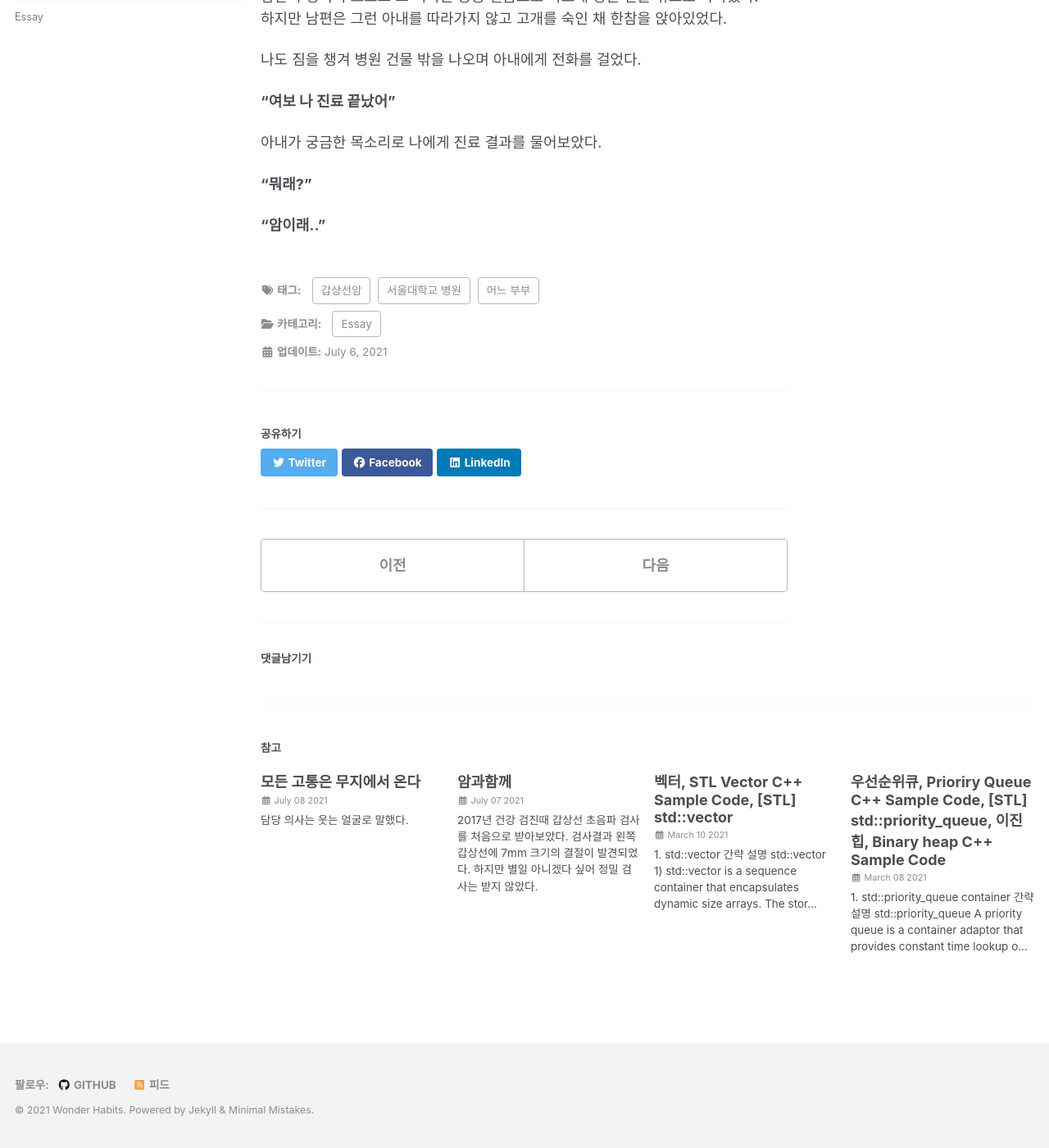
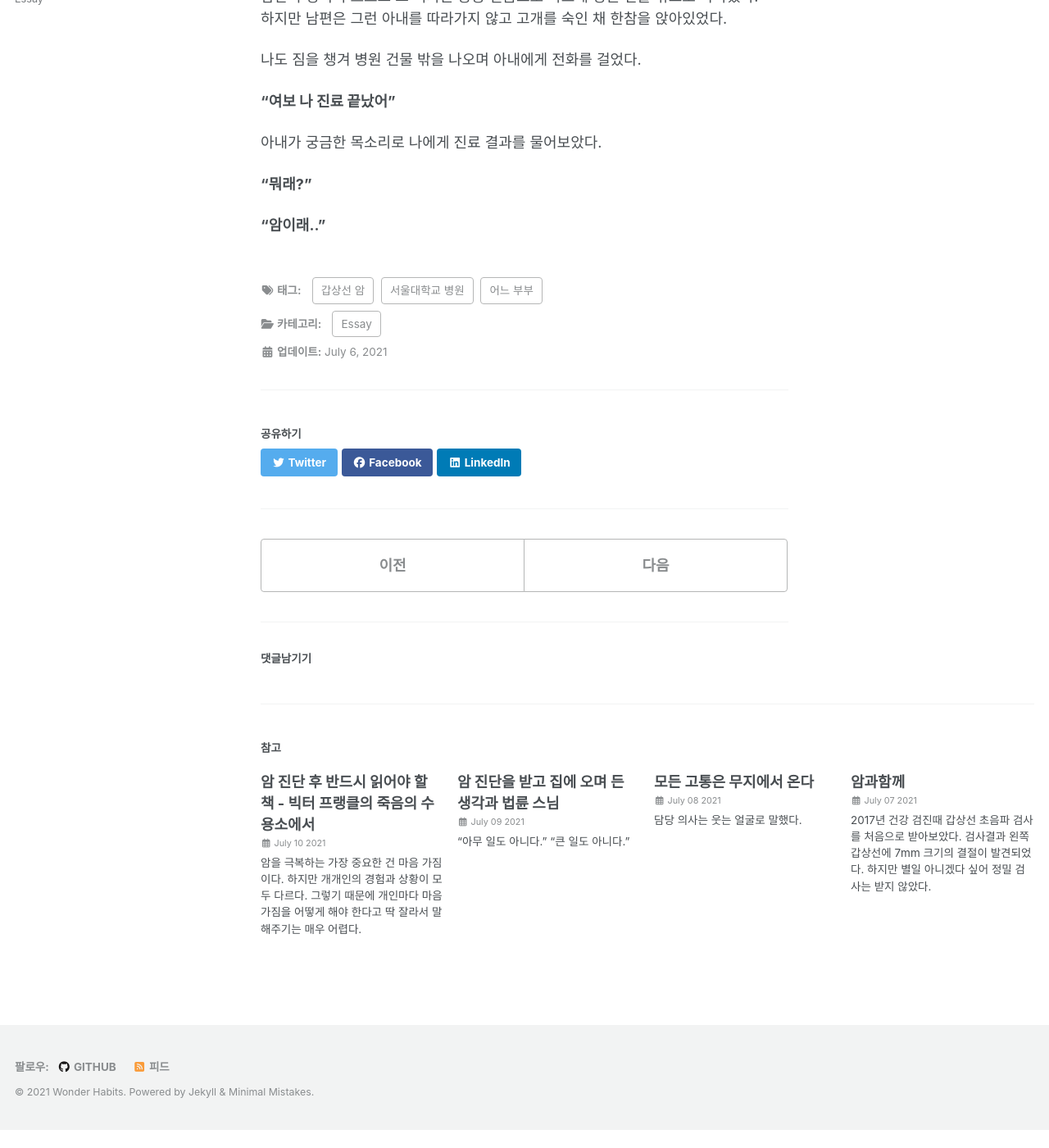
Before and after one commit to WonderHabits/wonderhabits.github.io, a Jekyll site: the page built from _posts/2021-07-06-1_cancer.md, in a window 1280 px wide and 1400 px high, scrolled down 902 px. Shown: the whole window at 82% size. Built offline with Jekyll 4.4.1, drawn with Linux system fonts in a browser that asks for light colours; cached includes are drawn as plain includes; nearby versions of some CDN libraries; comment, search, counter and statistics services are not loaded; after the commit the page ends 2280 px from its top, so only the background shows below that.

Commit message:
add post

```diff
--- a/_posts/2021-07-06-1_cancer.md
+++ b/_posts/2021-07-06-1_cancer.md
@@ -5,7 +5,7 @@ header:
 categories:
   - Essay
 tags:
-  - 갑상선암
+  - 갑상선 암
   - 어느 부부
   - 서울대학교 병원
 toc: true
--- /dev/null
+++ b/_posts/2021-07-09-4_pomnyun.md
@@ -0,0 +1,41 @@
+---
+title: "암 진단을 받고 집에 오며 든 생각과 법륜 스님"
+header:
+  # image: /assets/images/koin.jpg
+categories:
+  - Essay
+tags:
+  - 갑상선 암
+  - 마음 가짐
+  - 법륜 스님
+toc: true
+last_modified_at: 2021-07-09
+use_math: true
+---
+
+**"아무 일도 아니다."**
+**"큰 일도 아니다."**
+
+**"세상이 무너질 일도 아니다."**
+**"암은 이미 4년전부터 있었다."**
+**"없었던 암이 갑자기 생긴 것도 아니다."**
+**"이미 있던 종양이 암이란 걸 알았을 뿐이다."**
+**"암이란 걸 알게 되었으니 좋은 일이다."**
+**"암이 있다는 걸 알았으니 해결책이 생긴 것이다."**
+**"암이 있다는 걸 몰랐다면 해결책은 없었을 것이다."**
+**"그러니 기뻐 할 일이다."**
+**"감사 할 일이다."**
+
+**"아무 일도 아니다."**
+**"큰 일도 아니다."**
+
+암 진단을 받고 나오면서 든 생각이었다.
+
+평소에 유투브로 자주 듣던 법륜 스님의 영향이 매우 컷다.
+스님께선 암 환자들과의 대화 때마다
+공식 처럼 위와 같은 얘기를 매번 해주셨다.
+내가 당사자가 아니어서 이해할 수 없는 얘기였지만
+암 진단을 받는 그 순간 나도 모르게
+위와 같은 생각이 자동적으로 떠올랐다.
+
+**"스님 감사합니다."**
--- /dev/null
+++ b/_posts/2021-07-10-5_victor.md
@@ -0,0 +1,46 @@
+---
+title: "암 진단 후 반드시 읽어야 할 책 - 빅터 프랭클의 죽음의 수용소에서"
+header:
+  # image: /assets/images/koin.jpg
+categories:
+  - Essay
+tags:
+  - 갑상선 암
+  - 서평
+  - 빅터 프랭클
+  - 죽음의 수용소에서
+  - 필독 도서
+toc: true
+last_modified_at: 2021-07-10
+use_math: true
+---
+
+암을 극복하는 가장 중요한 건 마음 가짐이다.
+하지만 개개인의 경험과 상황이 모두 다르다.
+그렇기 때문에 개인마다 마음 가짐을 어떻게 해야 한다고
+딱 잘라서 말해주기는 매우 어렵다.
+
+하지만 다른 사람의 경험을 통해 얻는 교훈은 비슷할 것이라 생각한다.
+'빅터 프랭클의 죽음의 수용소에서' 라는 책을 읽고 나서
+암 진단을 받은 내 상황에 어떻게 대처해야 되는지 조금 알게 되었다.
+
+이 책은 바로 수용소에서 지냈던 일을 적은 수기이다.
+유태인이자 정신과 의사인 빅터 프랭클은 2차 세계대전 당시
+수용소에 가족들과 끌려가게 된다.
+저자는 가족들과 친구들의 생사는 알지도 못한 채로
+짐승과 같은 취급을 받으며 강제노역에 동원 된다.
+그의 부모님과 남동생, 아내 그리고 아직 태어나지 않은 자식까지
+모두 수용소에서 죽음을 맞이하게 된다.
+하지만 그는 끝까지 살아남는다.
+그가 우리에게 하고 싶은 이야기는
+인간은 어떤 상황에서도 자유로운 존재이고
+삶은 우리에게 주어졌으며
+우리는 그 삶에서 의미를 발견해 내야 한다는 것이다.
+
+빅터프랭클의 상황에 비하면
+기깟 갑상선 암 따위는 아무것도 아니었고 큰 일도 아니었다.
+
+니체가 얘기했다.
+
+**- "왜" 살아야 하는지 아는 사람은 그 "어떤" 상황도 견딜 수 있다 -**
+**- 나를 죽이지 못한 것은 나를 더욱 강하게 만들 것이다 -**
```
Also changed, not shown: _posts/2021-07-07-2_with_cancer.md (+1 -1 lines), _posts/2021-07-08-3_reset_button.md (+1 -1 lines).
